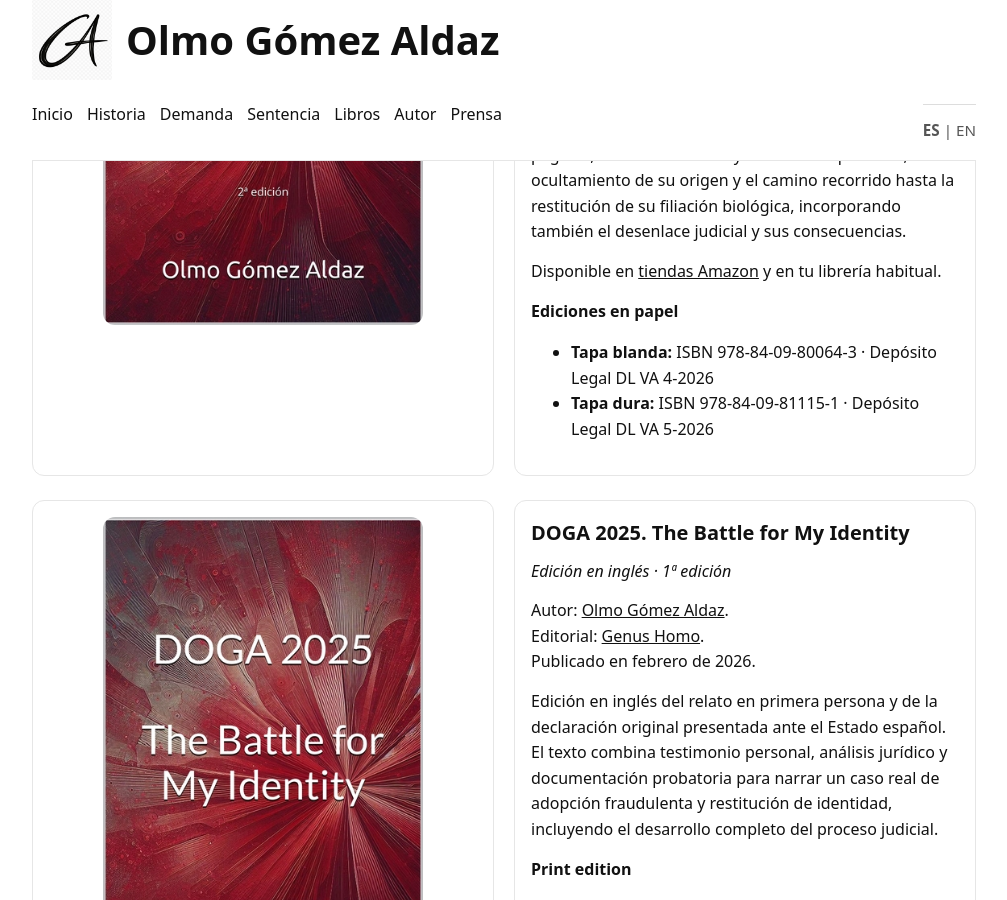
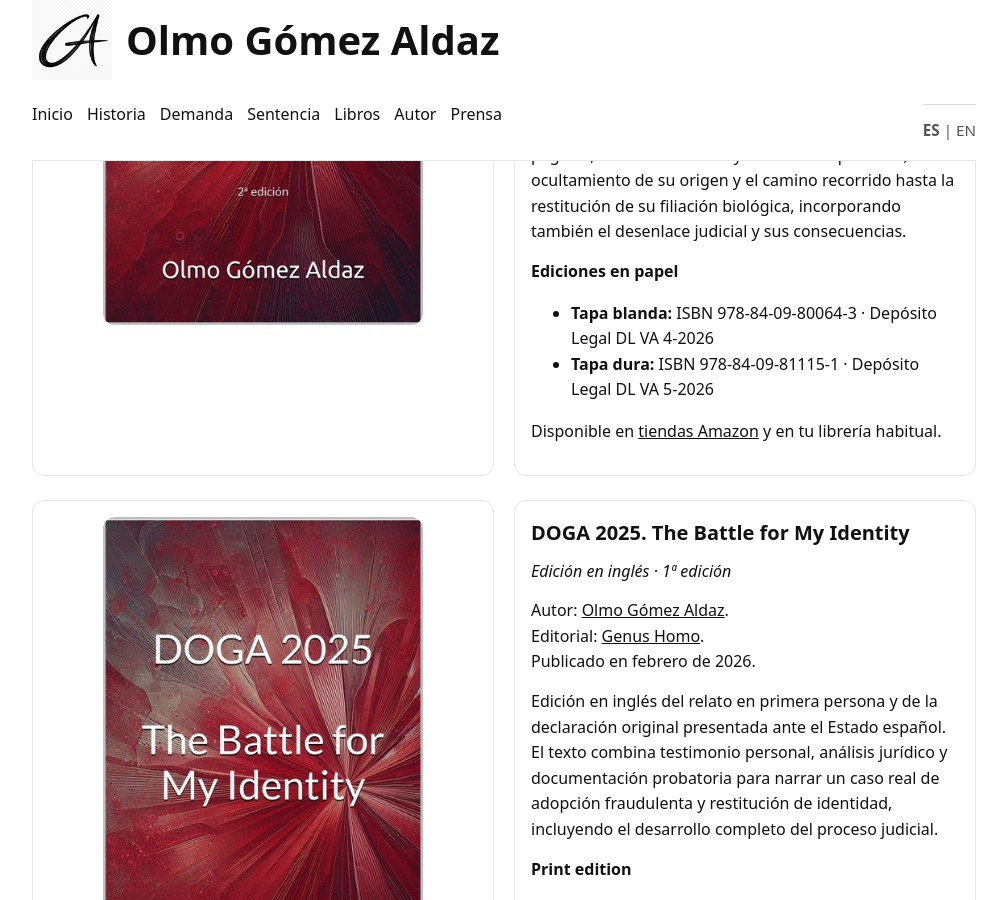
Before and after one commit to olmogaldaz/olmogaldaz.github.io, a Jekyll site: the page built from es/libros/index.html, in a window 1280 px wide and 900 px high, scrolled down 467 px. Shown: the whole window, without its empty margins (136-1143 px from the left). Built offline with Jekyll 4.4.1, drawn with Linux system fonts in a browser that asks for light colours.

Commit message:
Update index.html

```diff
--- a/es/libros/index.html
+++ b/es/libros/index.html
@@ -44,15 +44,17 @@ description: Libros publicados a partir del proceso de restitución de identidad
             la restitución de su filiación biológica, incorporando también el desenlace judicial y sus consecuencias.
           </p>
 
-          <p>
-            Disponible en <a href="https://amzn.eu/d/09EAQCvS" target="_blank" rel="noopener noreferrer">tiendas Amazon</a>
-            y en tu librería habitual.
-          </p>
           <p><strong>Ediciones en papel</strong></p>
           <ul>
             <li><strong>Tapa blanda:</strong> ISBN 978-84-09-80064-3 · Depósito Legal DL VA 4-2026</li>
             <li><strong>Tapa dura:</strong> ISBN 978-84-09-81115-1 · Depósito Legal DL VA 5-2026</li>
           </ul>
+
+          <p>
+            Disponible en <a href="https://amzn.eu/d/09EAQCvS" target="_blank" rel="noopener noreferrer">tiendas Amazon</a>
+            y en tu librería habitual.
+          </p>
+
         </div>
 
       </div>
```
